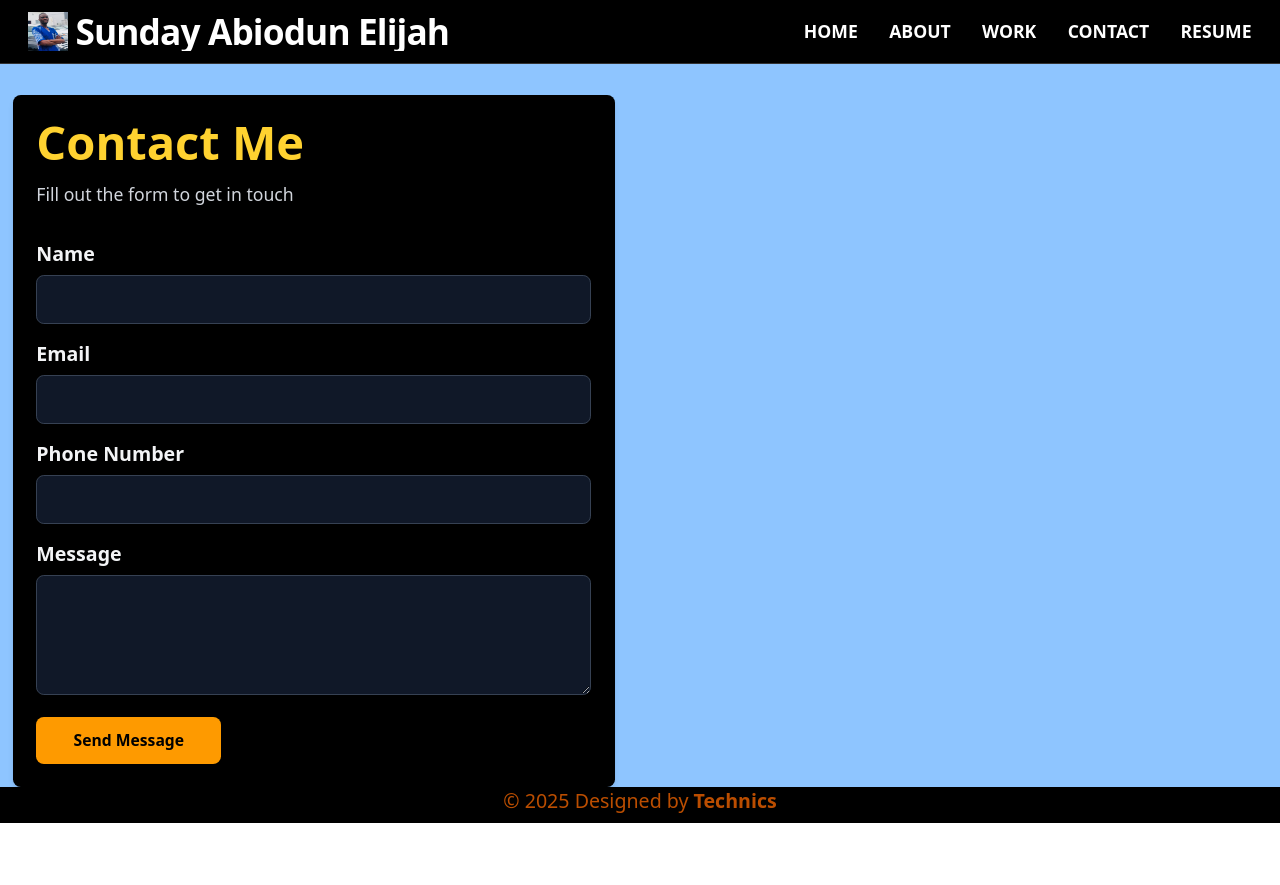
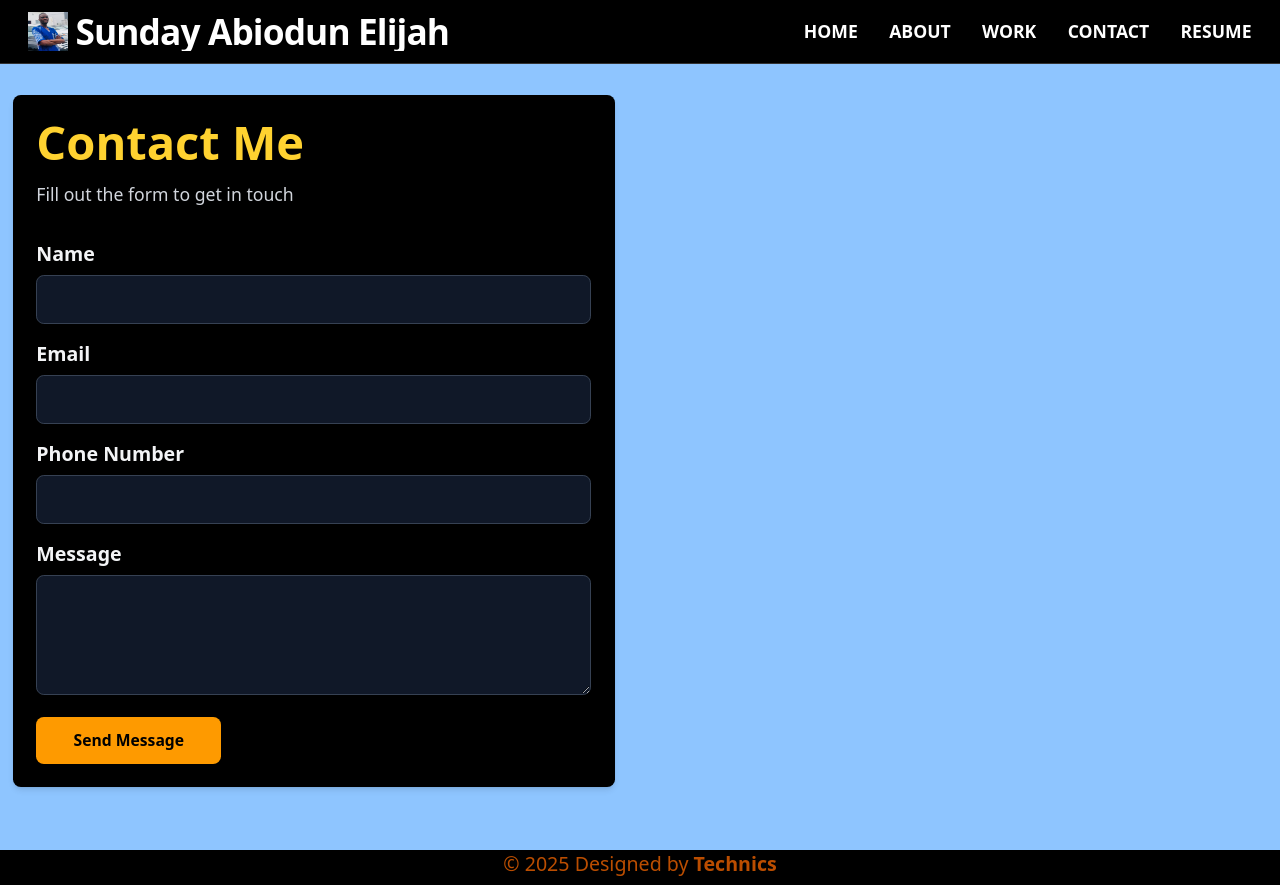
Before and after one commit to Abiodun-34/my-port, a React (Vite) app: page /contact in a window 1280 px wide. Before the commit the page ends 823 px from the top, so only its background shows below. Built offline with nearby package versions, Linux system fonts and the light colour scheme.

Commit message:
let's see how it turns out

```diff
--- a/src/component/contact.jsx
+++ b/src/component/contact.jsx
@@ -23,7 +23,7 @@ const Contact = () => {
   return (
     // Added pb-16 to create space below the contact section.
     // Removed mb-0 to allow for default margins or further spacing if needed.
-    <section className="bg-blue-300 min-h-[calc(100vh-80px)]">
+    <section className="bg-blue-300 justify-cnter items-center pb-16 min-h-[calc(100vh-80px)]">
       {/* Main container with equal columns */}
       <div className="flex-1 justify-center items-center w-full max-w-7xl mx-auto pt-8">
 
```
